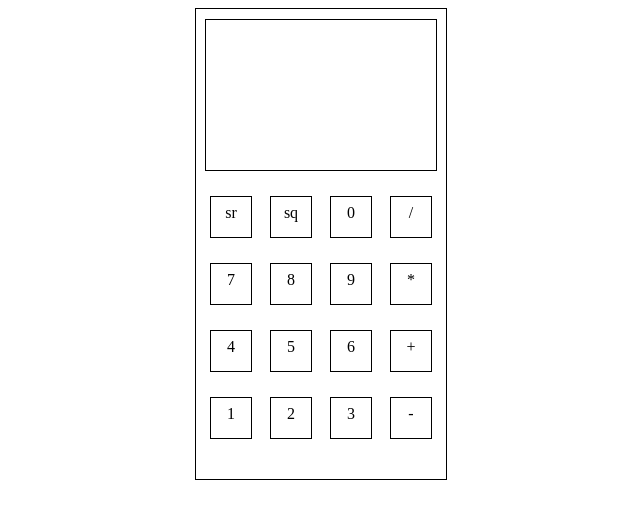
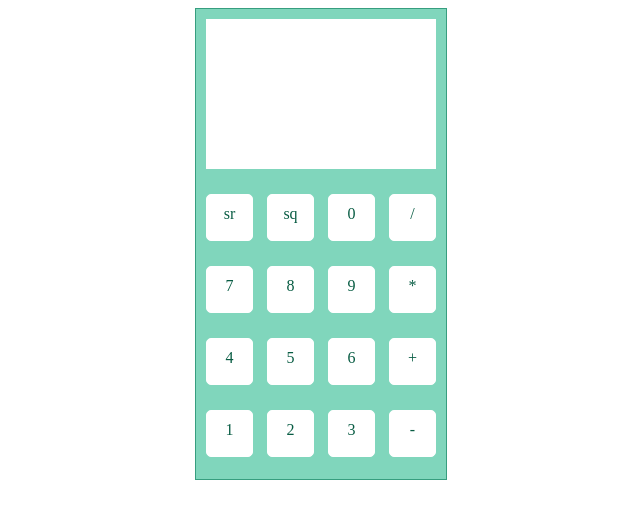
Before and after one commit to calebchris000/LocalRepo, a plain HTML site: page main.html in a window 1280 px wide. Shown: the whole page, without its empty margins (319-959 px from the left). Drawn offline with Linux system fonts and the light colour scheme.

Commit message:
Recent Addition

```diff
--- a/style.css
+++ b/style.css
@@ -1,8 +1,8 @@
 #body {
-    border: 1px solid black;
+    border: 1px solid rgb(55, 158, 127);
     width: 250px;
     height: 470px;
-    background-color: none;
+    background-color: rgb(128, 214, 188);
 
 }
 
@@ -11,27 +11,32 @@
 }
 
 #screen {
-    border: 1px solid black;
+    border: 1px solid noe;
     width: 230px;
     height: 150px;
     margin: 0 auto;
     margin-top: 10px;
+    background-color: white;
 }
 
 span {
-    border: 1px solid black;
-    width: 40px;
-    height: 40px;
+    border: 1px solid white;
+    border-radius: 5px;
+    width: 45px;
+    height: 45px;
     display: inline-block;
     margin: 0 auto;
     align-items: center;
     margin-top: 25px;
-    margin-left: 14px;
+    margin-left: 10px;
     vertical-align: middle;
     text-align: center;
+    background-color: white;
 }
 
 #none, #ntwo {
-    margin-top: 7px;
+    margin-top: 10px;
     font-family: Poppins;
+    font-weight: 500;
+    color: rgb(8, 92, 67);
 }
```
